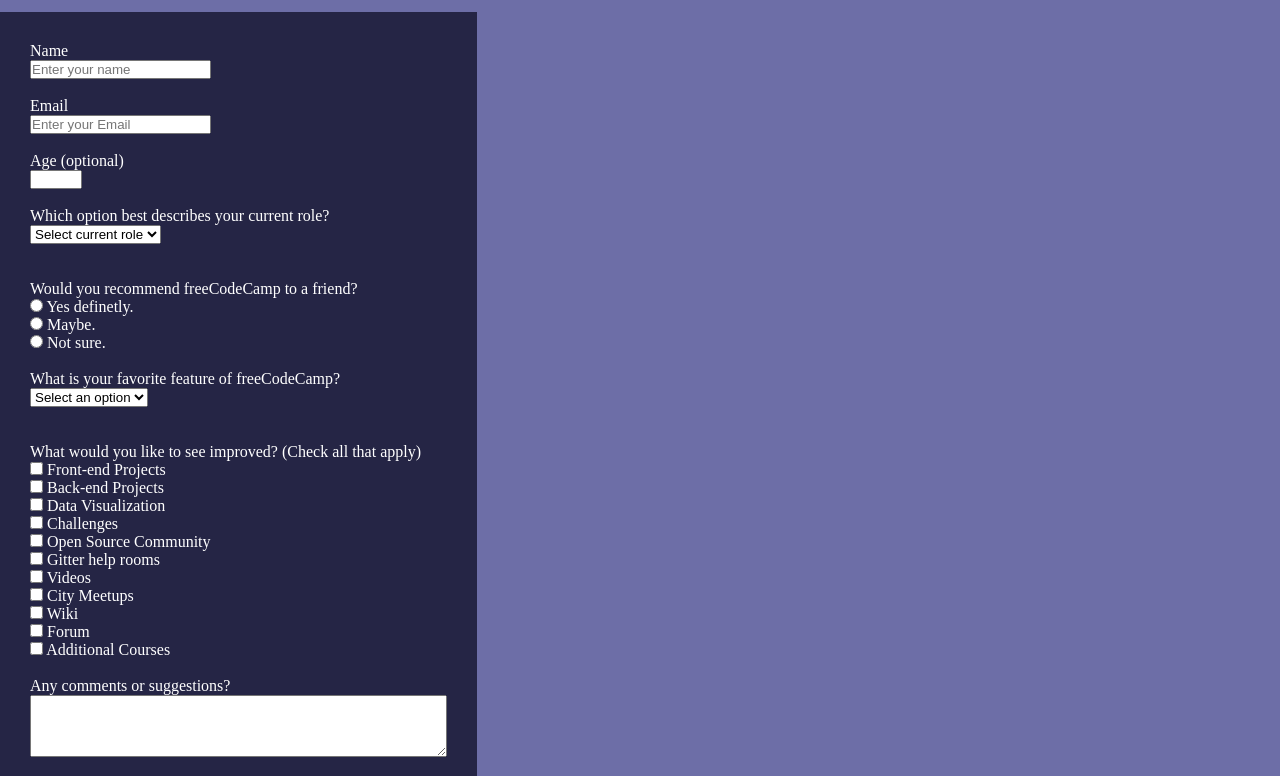
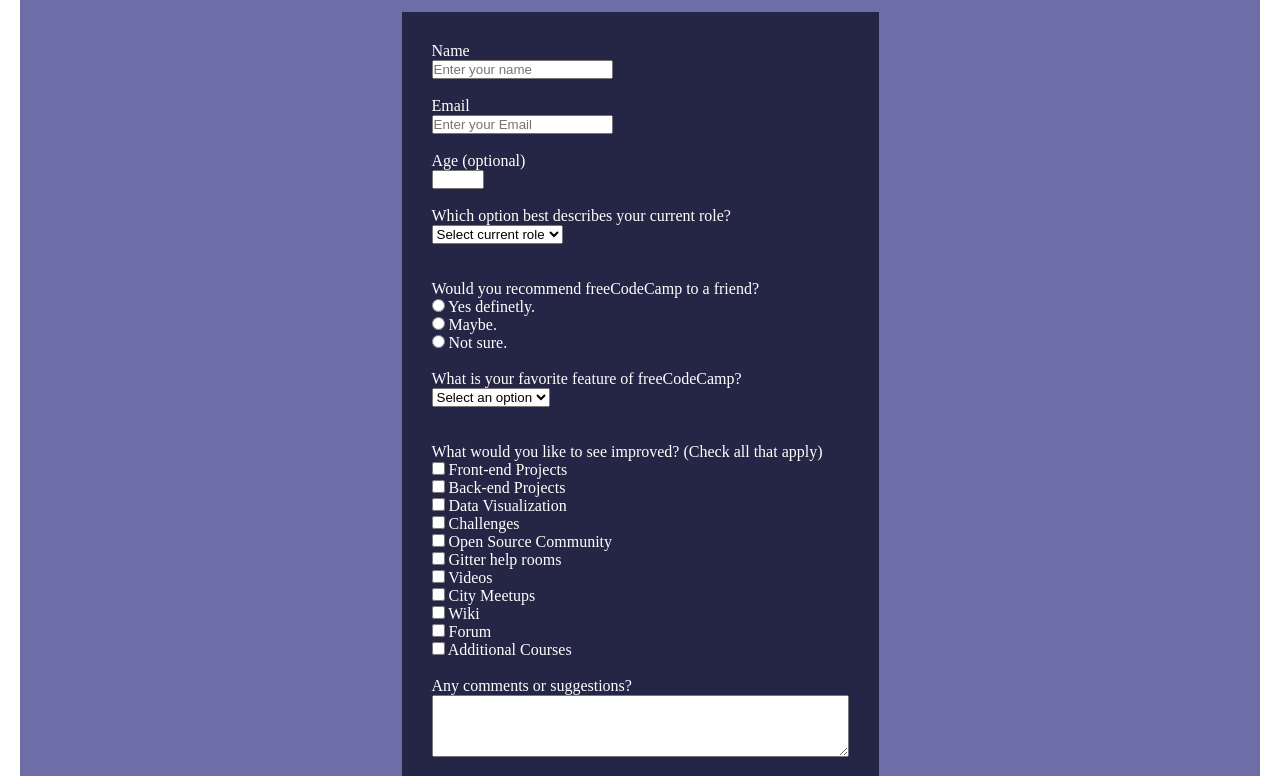
Before and after one commit to Anasscodes/collaborating-trials, a plain HTML site: page index.html in a window 1280 px wide. Shown: the part 98-874 px from the top of the page. Drawn offline with Linux system fonts and the light colour scheme.

Commit message:
added some html elements and style changes

```diff
--- a/index.html
+++ b/index.html
@@ -7,6 +7,7 @@
     <title>Survey</title>
 </head>
 <body>
+    <div class="global-container">
     <div id="main"><h1 id="title">freeCodeCamp Survey Form</h1>
     <p id="description">Thank you for taking the time to help us
         improve the platform</p> </div>
@@ -91,6 +92,7 @@
 
         </form>
     </div>
+</div>
 
 </body>
 </html>
--- a/style.css
+++ b/style.css
@@ -4,20 +4,30 @@
 }
 
 body {
-    color: #fff;
+    color: #6D6EA7;
+}
+.global-container{
+    display: flex;
+    justify-content: center;
 }
 
 #main {
     background-color: #6D6EA7;
+    color: white;
+    text-align: center;
+    padding: 20px 20px;
+    margin: 20px 20px;
     width: 100%;
     height: 1100px;
-    position: fixed;
+    position: relative;
 }
 
 #survey-form {
+    color: #ffffff;
     top: 10px;
     position: absolute;
     background-color: #252545;
+
     margin: 100px auto 0px auto;
     padding: 30px;
 }
```
